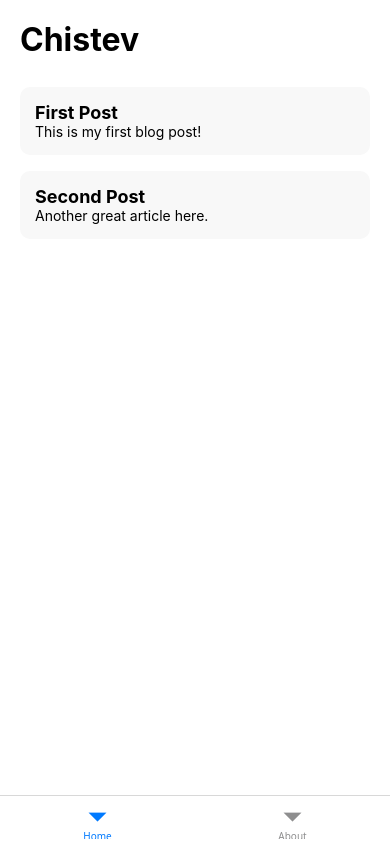
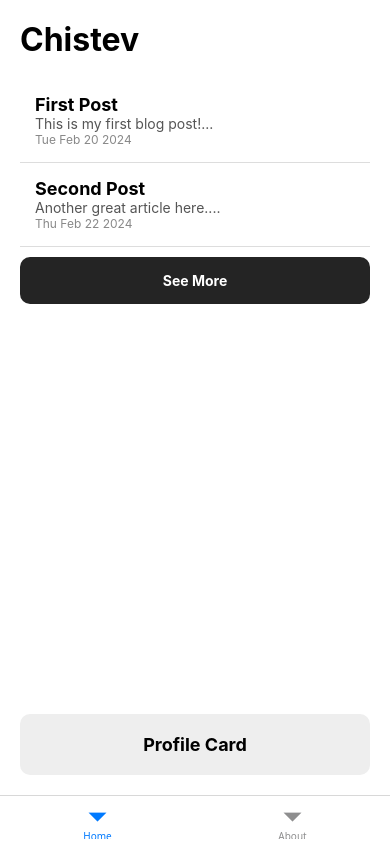
Before and after one commit to chistev/rxjourney_mobile, a React Native app: screen /Home in a window 390 px wide. Built offline with nearby package versions, Linux system fonts and the light colour scheme.

Commit message:
Home component

```diff
--- a/App.js
+++ b/App.js
@@ -1,55 +1,8 @@
-import { View, Text, FlatList, StyleSheet } from "react-native";
 import { NavigationContainer } from "@react-navigation/native";
 import { createBottomTabNavigator } from "@react-navigation/bottom-tabs";
+import HomeScreen from "./components/screens/HomeScreen";
+import AboutScreen from "./components/screens/AboutScreen";
 
-// Sample Blog Data
-const sampleData = {
-  posts: [
-    { id: "1", title: "First Post", content: "This is my first blog post!" },
-    { id: "2", title: "Second Post", content: "Another great article here." },
-  ],
-  nextPage: null,
-};
-
-// Home Screen
-function HomeScreen() {
-  return (
-    <View style={styles.container}>
-      <Text style={styles.header}>Chistev</Text>
-      <FlatList
-        data={sampleData.posts}
-        keyExtractor={(item) => item.id}
-        renderItem={({ item }) => (
-          <View style={styles.post}>
-            <Text style={styles.postTitle}>{item.title}</Text>
-            <Text>{item.content}</Text>
-          </View>
-        )}
-      />
-    </View>
-  );
-}
-
-// About Screen
-function AboutScreen() {
-  return (
-    <View style={styles.container}>
-      <Text style={styles.header}>About Chistev</Text>
-      <Text>Welcome to my blog. I write about tech, coding, and more!</Text>
-    </View>
-  );
-}
-
-// Profile Card Component
-function ProfileCard() {
-  return (
-    <View style={styles.profileCard}>
-      <Text style={styles.profileText}>Profile Card</Text>
-    </View>
-  );
-}
-
-// Tab Navigation
 const Tab = createBottomTabNavigator();
 
 export default function App() {
@@ -62,36 +15,3 @@ export default function App() {
     </NavigationContainer>
   );
 }
-
-// Styles
-const styles = StyleSheet.create({
-  container: {
-    flex: 1,
-    padding: 20,
-    backgroundColor: "#fff",
-  },
-  header: {
-    fontSize: 32,
-    fontWeight: "bold",
-    marginBottom: 20,
-  },
-  post: {
-    padding: 15,
-    marginVertical: 8,
-    backgroundColor: "#f8f8f8",
-    borderRadius: 10,
-  },
-  postTitle: {
-    fontSize: 18,
-    fontWeight: "bold",
-  },
-  profileCard: {
-    padding: 20,
-    backgroundColor: "#eee",
-    alignItems: "center",
-    marginTop: 20,
-  },
-  profileText: {
-    fontSize: 16,
-  },
-});
--- /dev/null
+++ b/components/ArticleList.js
@@ -0,0 +1,85 @@
+import { View, Text, FlatList, TouchableOpacity, Image, StyleSheet } from "react-native";
+
+// Function to format date (Equivalent to `formatDate`)
+const formatDate = (dateString) => new Date(dateString).toDateString();
+
+// Load more posts from API
+const loadMorePosts = async (nextPage, setPosts, setNextPage) => {
+  if (!nextPage) return;
+
+  try {
+    const response = await fetch(nextPage);
+    const data = await response.json();
+    setPosts((prevPosts) => [...prevPosts, ...data.results]);
+    setNextPage(data.next);
+  } catch (error) {
+    console.error("Failed to load more posts", error);
+  }
+};
+
+export default function ArticleList({ posts, nextPage, setPosts, setNextPage }) {
+  return (
+    <FlatList
+      data={posts}
+      keyExtractor={(item) => item.id}
+      renderItem={({ item }) => (
+        <TouchableOpacity style={styles.article}>
+          <View style={styles.textContainer}>
+            <Text style={styles.title}>{item.title}</Text>
+            <Text style={styles.content}>{item.content.slice(0, 100)}...</Text>
+            <Text style={styles.date}>{formatDate(item.created_at)}</Text>
+          </View>
+          {item.image && <Image source={{ uri: item.image }} style={styles.image} />}
+        </TouchableOpacity>
+      )}
+      ListFooterComponent={
+        nextPage ? (
+          <TouchableOpacity style={styles.loadMoreButton} onPress={() => loadMorePosts(nextPage, setPosts, setNextPage)}>
+            <Text style={styles.loadMoreText}>See More</Text>
+          </TouchableOpacity>
+        ) : null
+      }
+    />
+  );
+}
+
+// Styles
+const styles = StyleSheet.create({
+  article: {
+    flexDirection: "row",
+    padding: 15,
+    borderBottomWidth: 1,
+    borderBottomColor: "#ddd",
+  },
+  textContainer: {
+    flex: 1,
+  },
+  title: {
+    fontSize: 18,
+    fontWeight: "bold",
+  },
+  content: {
+    fontSize: 14,
+    color: "#555",
+  },
+  date: {
+    fontSize: 12,
+    color: "#888",
+  },
+  image: {
+    width: 80,
+    height: 80,
+    marginLeft: 10,
+  },
+  loadMoreButton: {
+    padding: 15,
+    backgroundColor: "#242424",
+    alignItems: "center",
+    marginVertical: 10,
+    borderRadius: 10,
+  },
+  loadMoreText: {
+    color: "#fff",
+    fontWeight: "bold",
+  },
+});
--- /dev/null
+++ b/components/ProfileCard.js
@@ -0,0 +1,24 @@
+import { View, Text, StyleSheet } from "react-native";
+
+export default function ProfileCard() {
+  return (
+    <View style={styles.card}>
+      <Text style={styles.name}>Profile Card</Text>
+    </View>
+  );
+}
+
+// Styles
+const styles = StyleSheet.create({
+  card: {
+    padding: 20,
+    backgroundColor: "#eee",
+    alignItems: "center",
+    marginTop: 20,
+    borderRadius: 10,
+  },
+  name: {
+    fontSize: 18,
+    fontWeight: "bold",
+  },
+});
--- /dev/null
+++ b/components/screens/AboutScreen.js
@@ -0,0 +1,27 @@
+import { View, Text, StyleSheet } from "react-native";
+
+export default function AboutScreen() {
+  return (
+    <View style={styles.container}>
+      <Text style={styles.header}>About Chistev</Text>
+      <Text style={styles.content}>Welcome to my blog. I write about tech, coding, and more!</Text>
+    </View>
+  );
+}
+
+// Styles
+const styles = StyleSheet.create({
+  container: {
+    flex: 1,
+    padding: 20,
+    backgroundColor: "#fff",
+  },
+  header: {
+    fontSize: 32,
+    fontWeight: "bold",
+    marginBottom: 10,
+  },
+  content: {
+    fontSize: 18,
+  },
+});
--- /dev/null
+++ b/components/screens/HomeScreen.js
@@ -0,0 +1,40 @@
+import { useState } from "react";
+import { View, Text, StyleSheet } from "react-native";
+import ArticleList from "../ArticleList";
+import ProfileCard from "../ProfileCard";
+
+// Sample Data (Replace with API Call)
+const initialData = {
+  posts: [
+    { id: "1", title: "First Post", content: "This is my first blog post!", created_at: "2024-02-20" },
+    { id: "2", title: "Second Post", content: "Another great article here.", created_at: "2024-02-22" },
+  ],
+  nextPage: "https://api.example.com/posts?page=2",
+};
+
+export default function HomeScreen() {
+  const [posts, setPosts] = useState(initialData.posts);
+  const [nextPage, setNextPage] = useState(initialData.nextPage);
+
+  return (
+    <View style={styles.container}>
+      <Text style={styles.header}>Chistev</Text>
+      <ArticleList posts={posts} nextPage={nextPage} setPosts={setPosts} setNextPage={setNextPage} />
+      <ProfileCard />
+    </View>
+  );
+}
+
+// Styles
+const styles = StyleSheet.create({
+  container: {
+    flex: 1,
+    padding: 20,
+    backgroundColor: "#fff",
+  },
+  header: {
+    fontSize: 32,
+    fontWeight: "bold",
+    marginBottom: 20,
+  },
+});
```
Also changed, not shown: components/AssetExample.js (deleted, +0 -31 lines).
